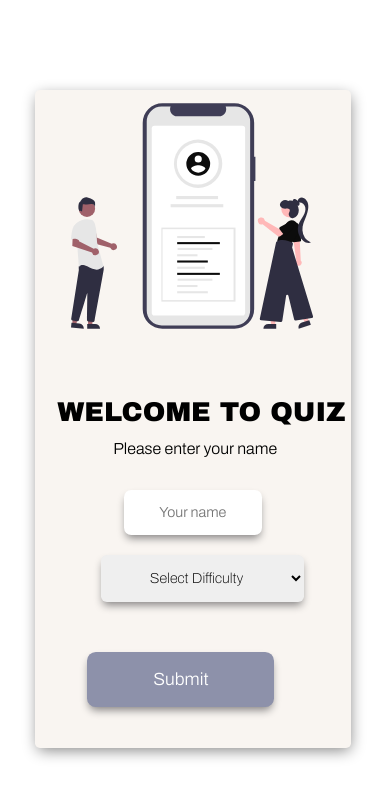
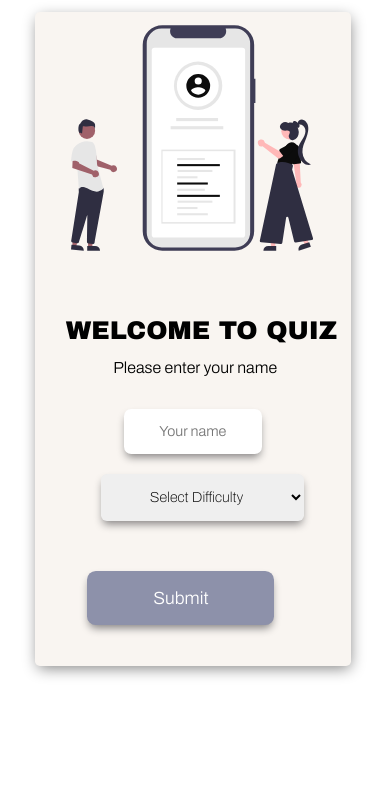
Before and after one commit to kshitijjj/Quiz-App, a React (Create React App) app in the folder quiz-app/: page / in a window 390 px wide. Shown: the top 798 px of the page. Built offline with nearby package versions, Linux system fonts and the light colour scheme; a web font is replaced by a local one.

Commit message:
update index.css

```diff
--- a/quiz-app/src/index.css
+++ b/quiz-app/src/index.css
@@ -483,7 +483,7 @@ margin-left: 10%;
     flex-direction: column;
     width: 73vw;
     margin-left: 9%;
-    margin-top: 23%;
+    margin-top: 3%;
   }
   #main1_img{
     padding-top: 0.5em;
@@ -495,9 +495,9 @@ margin-left: 10%;
     margin-top: 11%;
   }
   #main1_text1{
-    font-size: 1.7em;
+    font-size: 1.6em;
     width: 110%;
-    margin-left: 5%;
+    margin-left: 8%;
   }
   #main1_text2{
   font-size: 1em;
```
